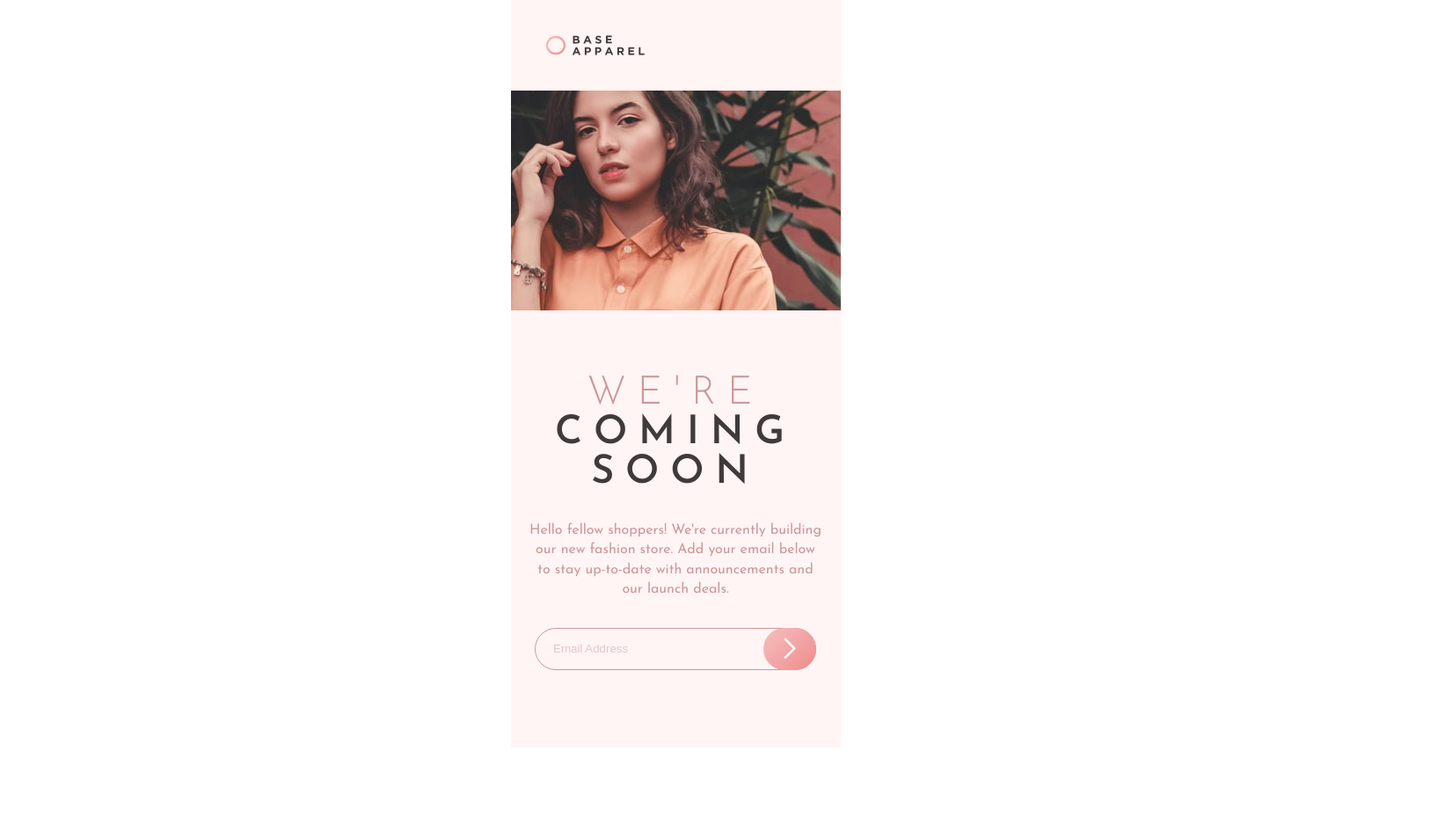
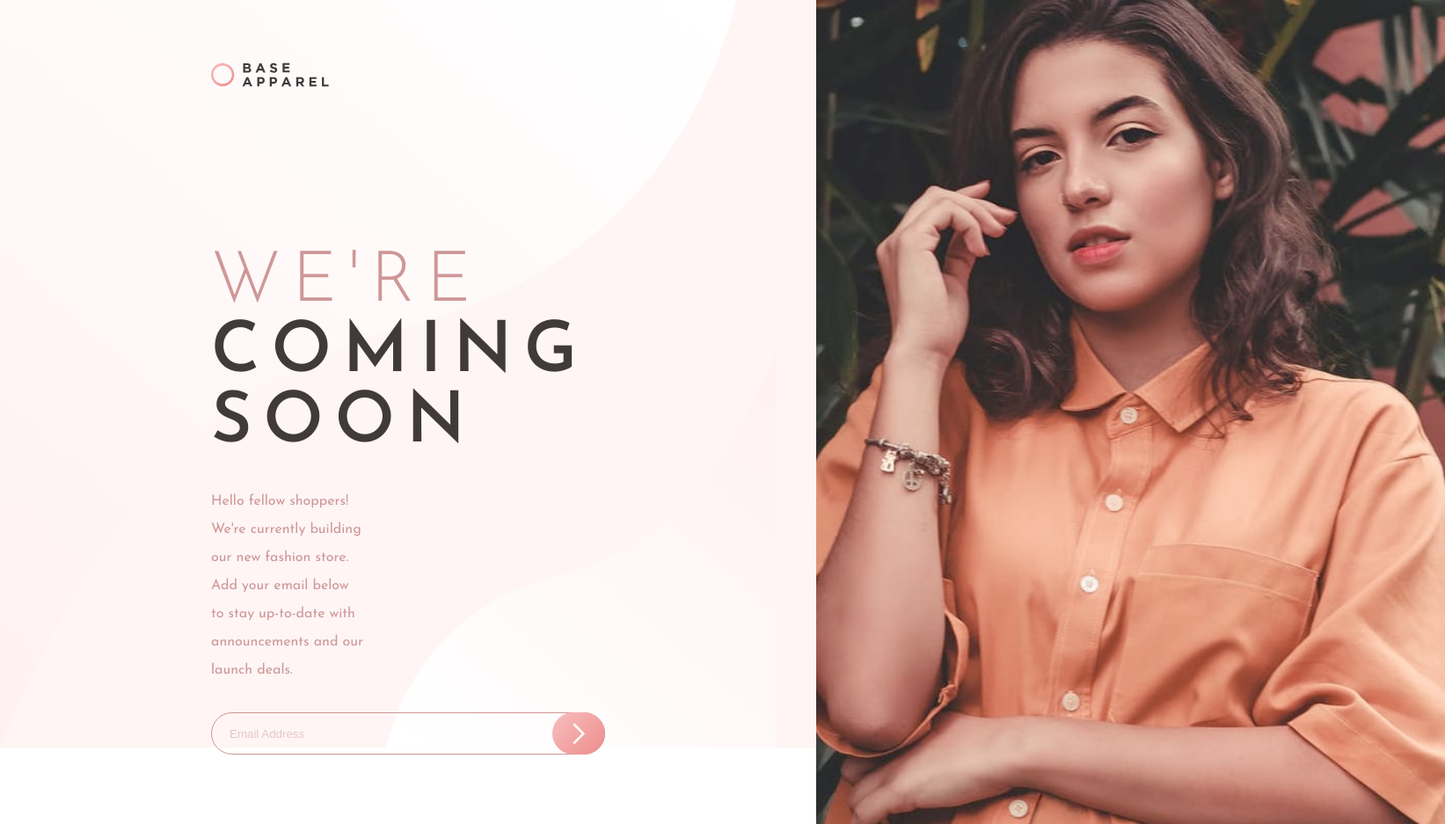
Before and after one commit to erfanaseri/base-apparel-coming-soon-master, a website built with Parcel: page index.html in a window 1536 px wide. Shown: the whole page at 88% size, 1643 px wide, since content can reach past the window. Before the commit the page ends 913 px from the top, so only its background shows below. Built offline with nearby package versions, Linux system fonts and the light colour scheme.

Commit message:
final commit

```diff
--- a/index.html
+++ b/index.html
@@ -66,8 +66,10 @@
             <div class="content">
               <div class="title">
                 <h1>
-                  <span>We're</span><br />
-                  coming soon
+                  <span class="we-are">We're</span><br /><span class="coming"
+                    >coming</span
+                  >
+                  soon
                 </h1>
               </div>
               <div class="text">
--- a/src/css/style.css
+++ b/src/css/style.css
@@ -42,12 +42,11 @@ img {
   display: grid;
   justify-content: center;
   align-content: center;
-  min-height: 100vh;
+  height: 100vh;
 }
 
 .container {
   display: grid;
-  /* min-height: 100vh; */
   width: 375px;
   height: 850px;
   grid-template-columns: 1fr;
@@ -68,9 +67,9 @@ img {
 
 .woman_desktop {
   display: none;
-  /* opacity: 1;
+  opacity: 1;
   z-index: 10;
-  position: relative; */
+  position: relative;
 }
 
 .content {
@@ -87,7 +86,7 @@ img {
   font-size: 1.4rem;
 }
 
-.title span {
+.we-are {
   color: var(--clr-primary-1);
   font-weight: 300;
 }
@@ -168,3 +167,77 @@ img {
   color: var(--clr-primary-2);
   opacity: 0;
 }
+
+/* Desktop design */
+@media screen and (min-width: 1440px) {
+  .page {
+    display: block;
+  }
+
+  .container {
+    min-height: 100vh;
+    min-width: 100vw;
+    grid-template-columns: auto 714.5px;
+    grid-template-rows: 20% 80%;
+    grid-template-areas:
+      "a b"
+      "c b";
+    background-image: url(../img/bg-pattern-desktop.svg);
+    background-repeat: no-repeat;
+    background-size: contain;
+  }
+
+  header {
+    grid-area: a;
+  }
+
+  summary {
+    grid-area: c;
+  }
+
+  .woman_mobile {
+    display: none;
+  }
+
+  .woman_desktop {
+    display: block;
+    grid-area: b;
+    /* width: 100%; */
+  }
+
+  .logo {
+    padding: 0 15rem;
+  }
+
+  .logo img {
+    margin-left: 0;
+  }
+
+  .content {
+    padding: 5rem 15rem;
+    justify-items: left;
+    align-items: left;
+  }
+
+  .coming::after {
+    content: "\a";
+    white-space: pre;
+  }
+
+  .title {
+    font-size: 2.5rem;
+    text-align: left;
+  }
+
+  .text {
+    text-align: left;
+    margin: 2rem 0;
+    line-height: 2rem;
+    padding-right: 17rem;
+  }
+
+  #emails {
+    width: 28rem;
+    background-color: transparent;
+  }
+}
--- a/src/js/script.js
+++ b/src/js/script.js
@@ -1,4 +1,5 @@
 import { func } from "assert-plus";
+import Color from "color";
 import "core-js/stable";
 import "regenerator-runtime/runtime";
 
@@ -21,19 +22,15 @@ btn.addEventListener("click", function (e) {
     emailInput.value = "";
     errorMessage.style.opacity = 1;
     iconError.style.opacity = 1;
+    emailInput.style.borderColor = "var(--clr-primary-2)";
+    emailInput.style.borderWidth = "2px";
     submit.classList.add("submit-active");
   } else {
     emailInput.value = "";
     errorMessage.style.opacity = 0;
     iconError.style.opacity = 0;
+    emailInput.style.borderColor = "var(--clr-primary-1)";
+    emailInput.style.borderWidth = "1px";
     submit.classList.remove("submit-active");
   }
-  //   console.log(!emailInput.validity.valid);
-  //   console.log(emailInput.checkValidity());
 });
-
-// input.addEventListener("invalid", function (e) {
-//   e.preventDefault();
-//   //   console.log(this.validity);
-//   input.setCustomValidity("My custom message");
-// });
```
